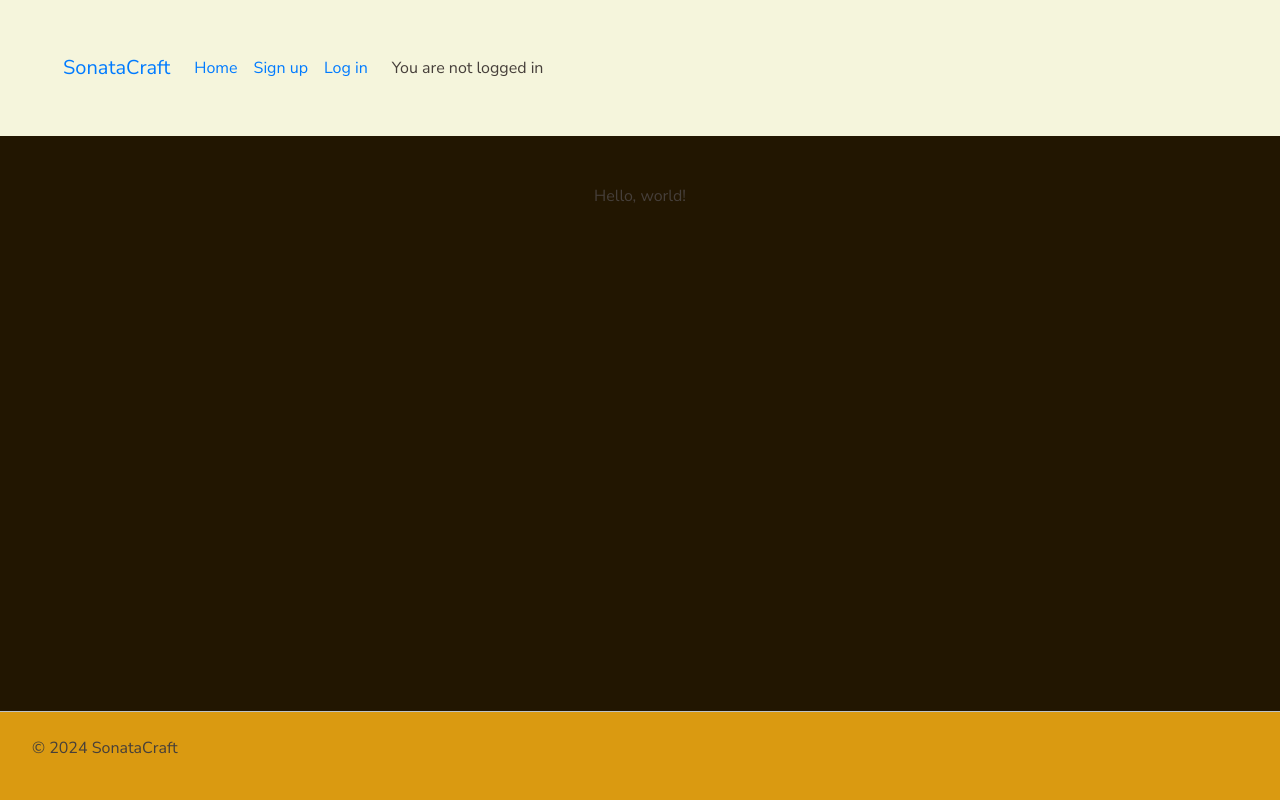
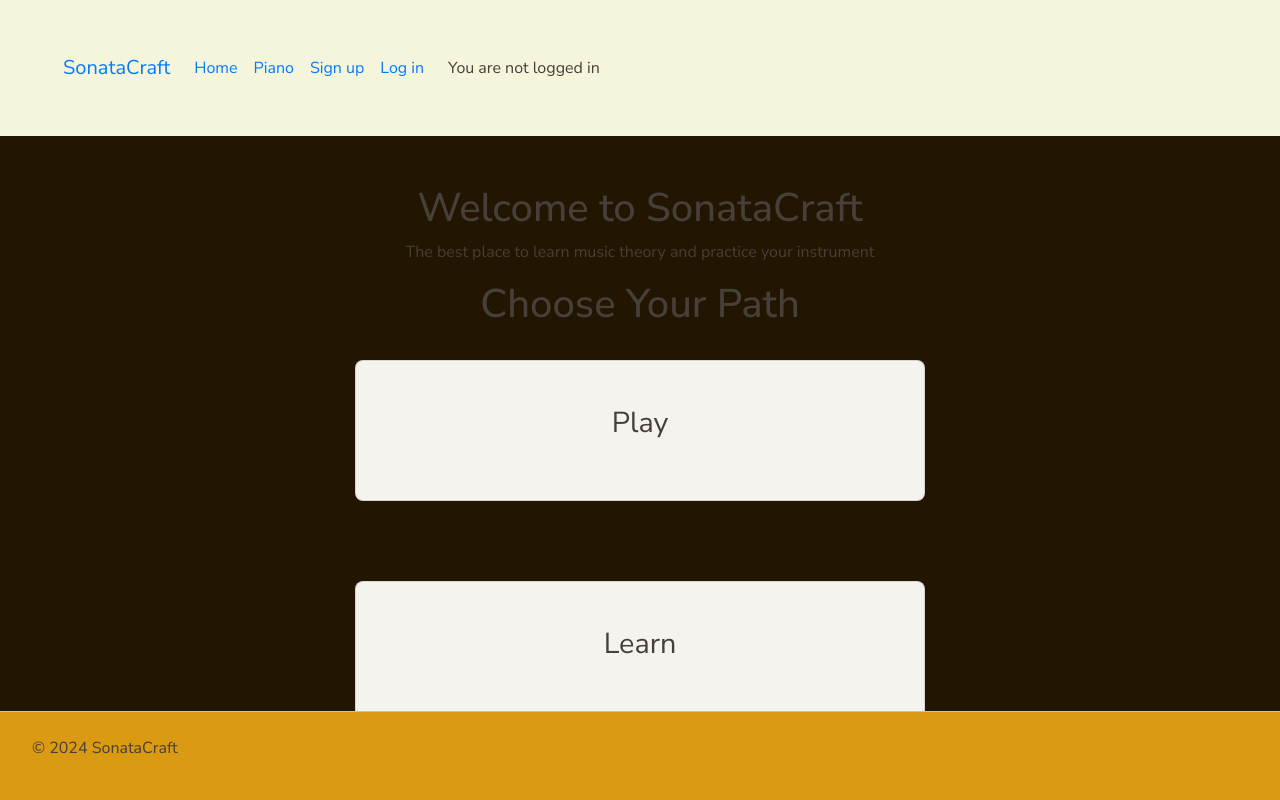
Before and after one commit to Damitwhy/Team4-Sep2024-Hackathon, a Django app: page / in a window 1280 px wide. Run offline with Django 5.2, Linux system fonts and the light colour scheme.

Commit message:
added branch

```diff
--- a/core/templates/core/home.html
+++ b/core/templates/core/home.html
@@ -1,5 +1,19 @@
 {% extends 'base.html' %}
 {% load static %}
 {% block content %}
-Hello, world!
+<div class="container">
+    <h1 class="text-center">Welcome to SonataCraft</h1>
+    <p class="text-center">The best place to learn music theory and practice your instrument</p>
+</div>
+<div class="container">
+    <h2 class="main-heading">Choose Your Path</h2>
+    <div class="card-container row">
+        <div class="card play-card col-sm-12 col-md-6">
+            <p>Play</p>
+        </div>
+        <div class="card learn-card col-sm-12 col-md-6">
+            <p>Learn</p>
+        </div>
+    </div>
+</div>
 {% endblock %}
--- a/project_root/settings.py
+++ b/project_root/settings.py
@@ -140,6 +140,7 @@ USE_TZ = True
 
 STATIC_URL = '/static/'
 STATIC_ROOT = os.path.join(BASE_DIR, 'staticfiles')
+STATICFILES_DIRS = [os.path.join(BASE_DIR, 'static')]
 
 # Default primary key field type
 # https://docs.djangoproject.com/en/5.0/ref/settings/#default-auto-field
--- a/templates/base.html
+++ b/templates/base.html
@@ -45,7 +45,11 @@
                     <ul class="navbar-nav">
                         <li class="nav-item">
                             <a class="nav-link {% if request.path == home_url %}active{% endif %}" aria-current="page"
-                                href="#">Home</a>
+                                href="/">Home</a>
+                        </li>
+                        <li class="nav-item"></li>
+                            <a class="nav-link {% if request.path == home_url %}active{% endif %}" aria-current="page"
+                                href="piano/">Piano</a>
                         </li>
                         {% if user.is_authenticated %}
                         <li class="nav-item">
@@ -78,6 +82,7 @@
     </span>
     <main>
         {% block content %}
+
         {% endblock %}
     </main>
     <footer class="navbar fixed-bottom">
```
